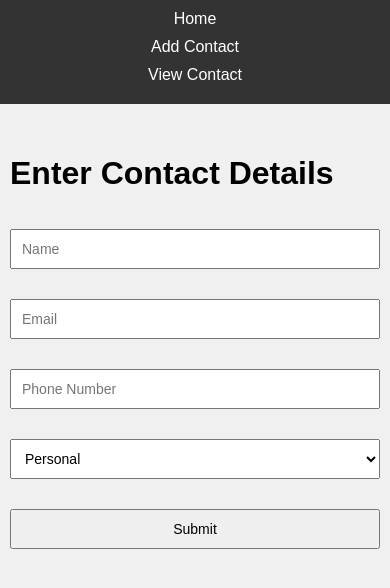
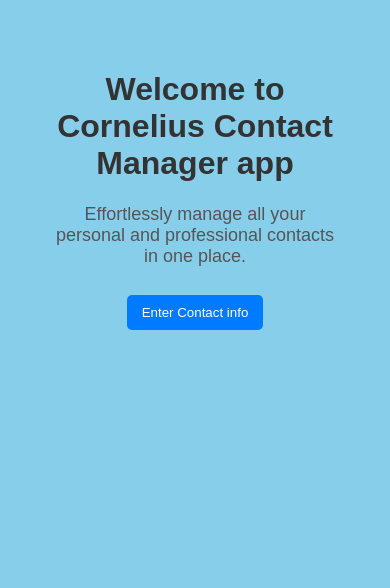
Before and after one commit to EbakocorneliusEmeh/contact-manegement-app, a React (Vite) app: page / in a window 390 px wide. Shown: the top 588 px of the page. Built offline with nearby package versions, Linux system fonts and the light colour scheme.

Commit message:
made the changes

```diff
--- a/src/App.css
+++ b/src/App.css
@@ -2,77 +2,130 @@ body {
   font-family: Arial, sans-serif;
   margin: 0;
   padding: 0;
-  background-color: #f0f0f0;
+  background-color: skyblue;
 }
 
-.navbar {
-  background-color: #333;
-  padding: 10px;
-  text-align: center;
+h1 {
+  color: #333;
 }
 
-.navbar ul {
-  list-style-type: none;
-  margin: 0;
-  padding: 0;
-}
-
-.navbar ul li {
-  display: inline;
-  margin-right: 20px;
-}
-
-.navbar ul li a {
-  color: white;
-  text-decoration: none;
-}
-
-.app {
-  padding: 20px;
-  margin-top: 20px;
-}
-
-input,
-select,
 button {
-  padding: 10px;
-  margin: 15px 0;
-  width: 60%;
-  font-size: 16px;
-  box-sizing: border-box;
-}
-
-.button {
-  background-color: #4caf50;
+  padding: 10px 15px;
+  margin: 10px;
+  background-color: #007bff;
   color: white;
   border: none;
+  border-radius: 5px;
   cursor: pointer;
 }
 
-.button:hover {
-  background-color: #45a049;
+button:hover {
+  background-color: #0056b3;
 }
 
-@media (max-width: 768px) {
-  .navbar ul li {
-    display: block;
-    margin-right: 0;
-    margin-bottom: 10px;
+.landing-page {
+  text-align: center;
+  padding: 50px;
+}
+
+.landing-page p {
+  font-size: 18px;
+  color: #555;
+}
+
+.contact-manager {
+  text-align: center;
+  padding: 20px;
+}
+
+.contact-form {
+  display: flex;
+  flex-direction: column;
+  align-items: center;
+}
+
+.contact-form input {
+  margin: 5px;
+  padding: 10px;
+  border: 1px solid #ccc;
+  border-radius: 5px;
+  width: 100%;
+  max-width: 400px;
+}
+
+.contact-item {
+  border: 1px solid #ddd;
+  padding: 10px;
+  margin: 10px auto;
+  border-radius: 5px;
+  text-align: left;
+  max-width: 400px;
+}
+
+.contact-item p {
+  margin: 5px 0;
+}
+
+.contact-item button {
+  background-color: #dc3545;
+  color: white;
+  border: none;
+  padding: 5px 10px;
+  border-radius: 5px;
+  cursor: pointer;
+}
+
+.contact-item button:hover {
+  background-color: #c82333;
+}
+
+.contact-form select {
+  margin: 5px;
+  padding: 10px;
+  border: 1px solid #ccc;
+  border-radius: 5px;
+  width: 100%;
+  max-width: 400px;
+}
+
+.contact-item p {
+  margin: 5px 0;
+}
+
+@media (min-width: 768px) {
+  .landing-page {
+    padding: 100px;
   }
 
-  .app {
-    padding: 10px;
+  .contact-manager {
+    padding: 50px;
   }
 
-  input,
-  select,
-  button {
-    width: 100%;
-    font-size: 14px;
+  .contact-form {
+    flex-direction: row;
+    flex-wrap: wrap;
+    justify-content: center;
+    gap: 10px;
   }
 
-  .button {
-    font-size: 14px;
-    padding: 12px;
+  .contact-form input {
+    flex: 1;
+    max-width: 200px;
+  }
+
+  .contact-item {
+    max-width: 600px;
+    padding: 15px;
   }
 }
+
+@media (min-width: 1024px) {
+  .landing-page p {
+    font-size: 20px;
+  }
+
+  .contact-manager {
+    text-align: left;
+    padding: 50px 200px;
+  }
+}
--- a/src/App.jsx
+++ b/src/App.jsx
@@ -1,35 +1,50 @@
-import React, { useState } from 'react';
-import { BrowserRouter as Router, Routes, Route } from 'react-router-dom';
-import HomePage from './Pages/Homepage';
-import AddContactPage from './Pages/ContactPage';
-import ContactDetailsPage from './Pages/ContactDetailsPage';
-import Navbar from './Components/Vavbar';
-import './App.css';
+import React, { useState, useEffect } from "react";
+import LandingPage from "./components/LandingPage";
+import ContactManager from "./components/ContactManager";
+import "./App.css"
+
 
 const App = () => {
-  const [contact, setContact] = useState(null);
+  const [showContactManager, setShowContactManager] = useState(false);
+  const [contacts, setContacts] = useState([]);
+
+  // Load contacts from localStorage when the app starts
+  useEffect(() => {
+    const savedContacts = localStorage.getItem("contacts");
+    if (savedContacts) {
+      setContacts(JSON.parse(savedContacts));
+    }
+  }, []);
+
+  // Save contacts to localStorage whenever they change
+  useEffect(() => {
+    localStorage.setItem("contacts", JSON.stringify(contacts));
+  }, [contacts]);
+
+  const addContact = (contact) => {
+    setContacts((prevContacts) => [...prevContacts, contact]);
+  };
+
+  const deleteContact = (emailToDelete) => {
+    setContacts((prevContacts) =>
+      prevContacts.filter((contact) => contact.email !== emailToDelete)
+    );
+  };
 
   return (
-    <Router>
-      <Navbar />
-      <div className="app">
-        <Routes>
-          <Route
-            path="/"
-            element={<HomePage setContact={setContact} />}
-          />
-          <Route
-            path="/add-contact"
-            element={<AddContactPage setContact={setContact} />}
-          />
-          <Route
-            path="/contact-details"
-            element={<ContactDetailsPage contact={contact} />}
-          />
-        </Routes>
-      </div>
-    </Router>
+    <div>
+      {!showContactManager ? (
+        <LandingPage onEnter={() => setShowContactManager(true)} />
+      ) : (
+        <ContactManager
+          contacts={contacts}
+          addContact={addContact}
+          deleteContact={deleteContact}
+          onBack={() => setShowContactManager(false)}
+        />
+      )}
+    </div>
   );
 };
 
-export default App
+export default App;
--- /dev/null
+++ b/src/Components/Contactmanager.jsx
@@ -0,0 +1,81 @@
+import React, { useState } from "react";
+
+const ContactManager = ({ contacts, addContact, deleteContact, onBack }) => {
+  const [name, setName] = useState("");
+  const [email, setEmail] = useState("");
+  const [phone, setPhone] = useState("");
+  const [type, setType] = useState("Professional"); // Default type
+
+  const handleAddContact = (e) => {
+    e.preventDefault();
+    if (!name || !email || !phone || !type) {
+      alert("Please fill out all fields!");
+      return;
+    }
+    const newContact = { name, email, phone, type };
+    addContact(newContact);
+    setName("");
+    setEmail("");
+    setPhone("");
+    setType("Professional"); // Reset to default type
+  };
+
+  return (
+    <div className="contact-manager">
+      <button onClick={onBack}>Back to Landing Page</button>
+      <h1>Contact Manager</h1>
+      <form onSubmit={handleAddContact} className="contact-form">
+        <input
+          type="text"
+          placeholder="Name"
+          value={name}
+          onChange={(e) => setName(e.target.value)}
+        />
+        <input
+          type="email"
+          placeholder="Email"
+          value={email}
+          onChange={(e) => setEmail(e.target.value)}
+        />
+        <input
+          type="tel"
+          placeholder="Phone Number"
+          value={phone}
+          onChange={(e) => setPhone(e.target.value)}
+        />
+        <select value={type} onChange={(e) => setType(e.target.value)}>
+          <option value="Professional">Professional</option>
+          <option value="Personal">Personal</option>
+          <option value="Family">Family</option>
+        </select>
+        <button type="submit">Add Contact</button>
+      </form>
+      <div className="contact-list">
+        <h2>Your Contacts</h2>
+        {contacts.length > 0 ? (
+          contacts.map((contact, index) => (
+            <div key={index} className="contact-item">
+              <p>
+                <strong>Name:</strong> {contact.name}
+              </p>
+              <p>
+                <strong>Email:</strong> {contact.email}
+              </p>
+              <p>
+                <strong>Phone:</strong> {contact.phone}
+              </p>
+              <p>
+                <strong>Type:</strong> {contact.type}
+              </p>
+              <button onClick={() => deleteContact(contact.email)}>Delete</button>
+            </div>
+          ))
+        ) : (
+          <p>No contacts available. Add some!</p>
+        )}
+      </div>
+    </div>
+  );
+};
+
+export default ContactManager;
--- /dev/null
+++ b/src/Components/Landingpage.jsx
@@ -0,0 +1,13 @@
+import React from "react";
+
+const LandingPage = ({ onEnter }) => {
+  return (
+    <div className="landing-page">
+      <h1> Welcome to Cornelius Contact Manager app </h1>
+      <p>Effortlessly manage all your personal and professional contacts in one place.</p>
+      <button onClick={onEnter}>Enter Contact info</button>
+    </div>
+  );
+};
+
+export default LandingPage;
--- a/src/Components/Vavbar.jsx
+++ /dev/null
@@ -1,22 +0,0 @@
-import React from 'react';
-import { Link } from 'react-router-dom';
-
-const Navbar = () => {
-  return (
-    <nav className="navbar">
-      <ul>
-        <li>
-          <Link to="/">Home</Link>
-        </li>
-        <li>
-          <Link to="/add-contact">Add Contact</Link>
-        </li>
-        <li>
-          <Link to="/contact-details">View Contact</Link>
-        </li>
-      </ul>
-    </nav>
-  );
-};
-
-export default Navbar;
--- a/src/Pages/ContactDetailsPage.jsx
+++ /dev/null
@@ -1,34 +0,0 @@
-import React from 'react';
-import { useNavigate } from 'react-router-dom';
-
-const ContactDetailsPage = ({ contact, setContact }) => {
-  const navigate = useNavigate();
-  const handleExit = () => {
-    navigate('/');
-  };
-
-
-  const handleDelete = () => {
-    setContact(null);
-    navigate('/');
-  };
-
-  if (!contact) {
-    return <div>No contact data available.</div>;
-  }
-
-  return (
-    <div className="contact-details">
-      <h1>Contact Details</h1>
-      <p><strong>Name:</strong> {contact.name}</p>
-      <p><strong>Email:</strong> {contact.email}</p>
-      <p><strong>Phone:</strong> {contact.phone}</p>
-      <p><strong>Group:</strong> {contact.group}</p>
-      <div className="buttons">
-        <button onClick={handleExit}>Exit</button>
-      </div>
-    </div>
-  );
-};
-
-export default ContactDetailsPage;
--- a/src/Pages/ContactPage.jsx
+++ /dev/null
@@ -1,57 +0,0 @@
-import React, { useState } from 'react';
-import { useNavigate } from 'react-router-dom';
-
-const AddContactPage = ({ setContact }) => {
-  const [name, setName] = useState('');
-  const [email, setEmail] = useState('');
-  const [phone, setPhone] = useState('');
-  const navigate = useNavigate();
-
-  const handleSubmit = (e) => {
-    e.preventDefault();
-
-    const newContact = { name, email, phone,  };
-    setContact(newContact);
-
-    navigate('/contact-details');
-  };
-
-  return (
-    <div className="add-contact-page">
-      <h1>Add New Contact</h1>
-      <form onSubmit={handleSubmit}>
-        <input
-          type="text"
-          placeholder="Name"
-          value={name}
-          onChange={(e) => setName(e.target.value)}
-          required
-        />
-        <input
-          type="email"
-          placeholder="Email"
-          value={email}
-          onChange={(e) => setEmail(e.target.value)}
-          required
-        />
-        <input
-          type="tel"
-          placeholder="Phone Number"
-          value={phone}
-          onChange={(e) => setPhone(e.target.value)}
-          required
-        />
-        <select
-          value={group}
-          onChange={(e) => setGroup(e.target.value)}
-        >
-          <option value="personal">Personal</option>
-          <option value="professional">Professional</option>
-        </select>
-        <button  type="submit">Submit</button>
-      </form>
-    </div>
-  );
-};
-
-export default AddContactPage;
--- a/src/Pages/Homepage.jsx
+++ /dev/null
@@ -1,93 +0,0 @@
-import React, { useState } from 'react';
-import { useNavigate } from 'react-router-dom';
-
-const HomePage = ({ setContact }) => {
-  const [name, setName] = useState('');
-  const [email, setEmail] = useState('');
-  const [phone, setPhone] = useState('');
-  const [group, setGroup] = useState('personal');
-
-  const [emailError, setEmailError] = useState('');
-  const [phoneError, setPhoneError] = useState('');
-
-  const navigate = useNavigate();
-
-  const validateEmail = (email) => {
-    const regex = /^[a-zA-Z0-9._%+-]+@[a-zA-Z0-9.-]+\.[a-zA-Z]{2,}$/;
-    return regex.test(email);
-  };
-
-
-  const validatePhone = (phone) => {
-    return phone.length >= 9 && /^\d+$/.test(phone);
-  };
-
-  const handleSubmit = (e) => {
-    e.preventDefault();
-
-    let emailIsValid = validateEmail(email);
-    let phoneIsValid = validatePhone(phone);
-
-    if (!emailIsValid) {
-      setEmailError('Please enter a valid email address.');
-    } else {
-      setEmailError('');
-    }
-
-    if (!phoneIsValid) {
-      setPhoneError('Phone number must be at least 9 digits.');
-    } else {
-      setPhoneError('');
-    }
-
-    if (emailIsValid && phoneIsValid) {
-      const newContact = { name, email, phone, group };
-      setContact(newContact);
-      navigate('/contact-details');
-    }
-  };
-
-  return (
-    <div className="home-page">
-      <h1>Enter Contact Details</h1>
-      <form onSubmit={handleSubmit}>
-        <input
-          type="text"
-          placeholder="Name"
-          value={name}
-          onChange={(e) => setName(e.target.value)}
-          required
-        />
-        <input
-          type="email"
-          placeholder="Email"
-          value={email}
-          onChange={(e) => setEmail(e.target.value)}
-          required
-        />
-        {emailError && <p className="error">{emailError}</p>}
-
-        <input
-          type="tel"
-          placeholder="Phone Number"
-          value={phone}
-          onChange={(e) => setPhone(e.target.value)}
-          required
-        />
-        {phoneError && <p className="error">{phoneError}</p>}
-
-        <select
-          value={group}
-          onChange={(e) => setGroup(e.target.value)}
-        >
-          <option value="personal">Personal</option>
-          <option value="professional">Professional</option>
-        </select>
-
-        <button type="submit" disabled={emailError || phoneError}>Submit</button>
-      </form>
-    </div>
-  );
-};
-
-export default HomePage;
```
